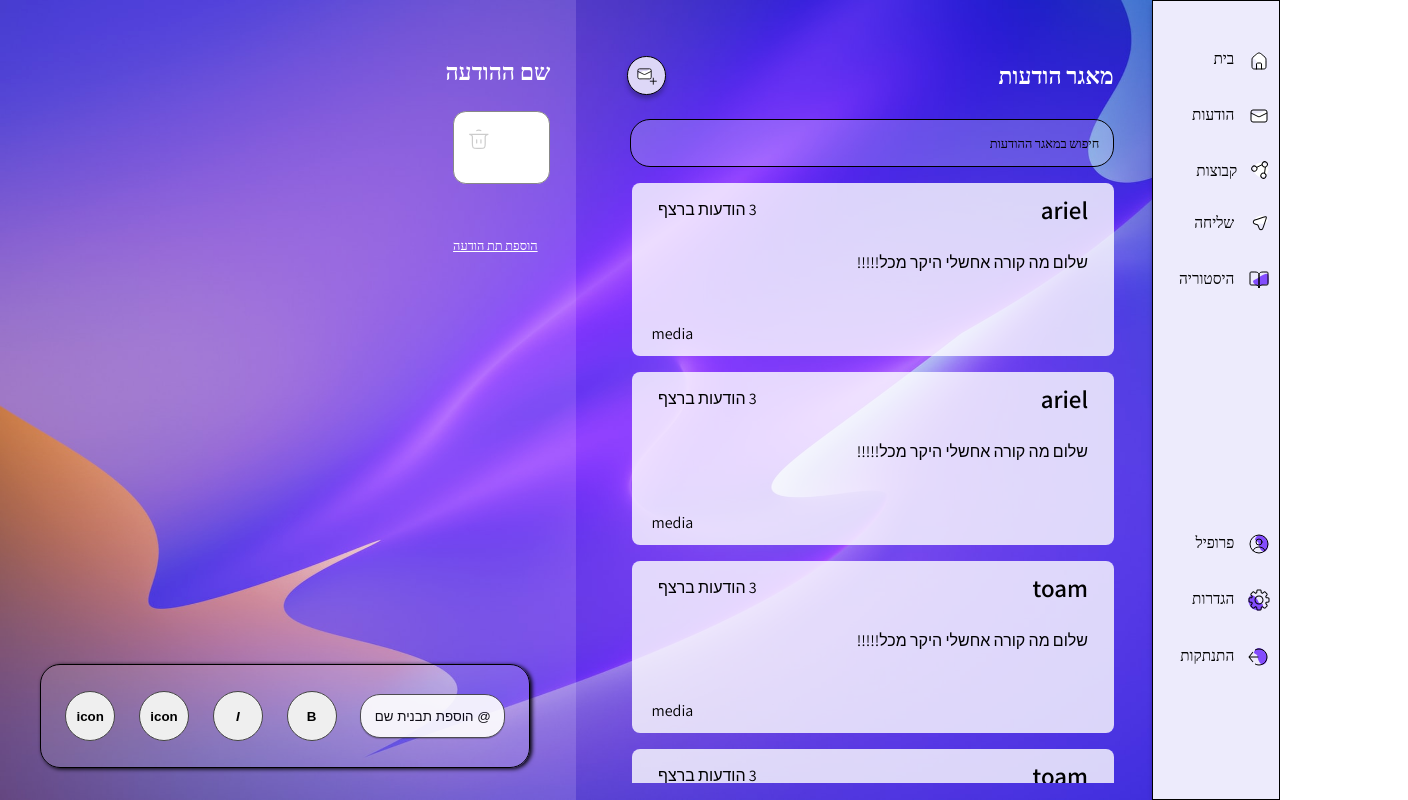
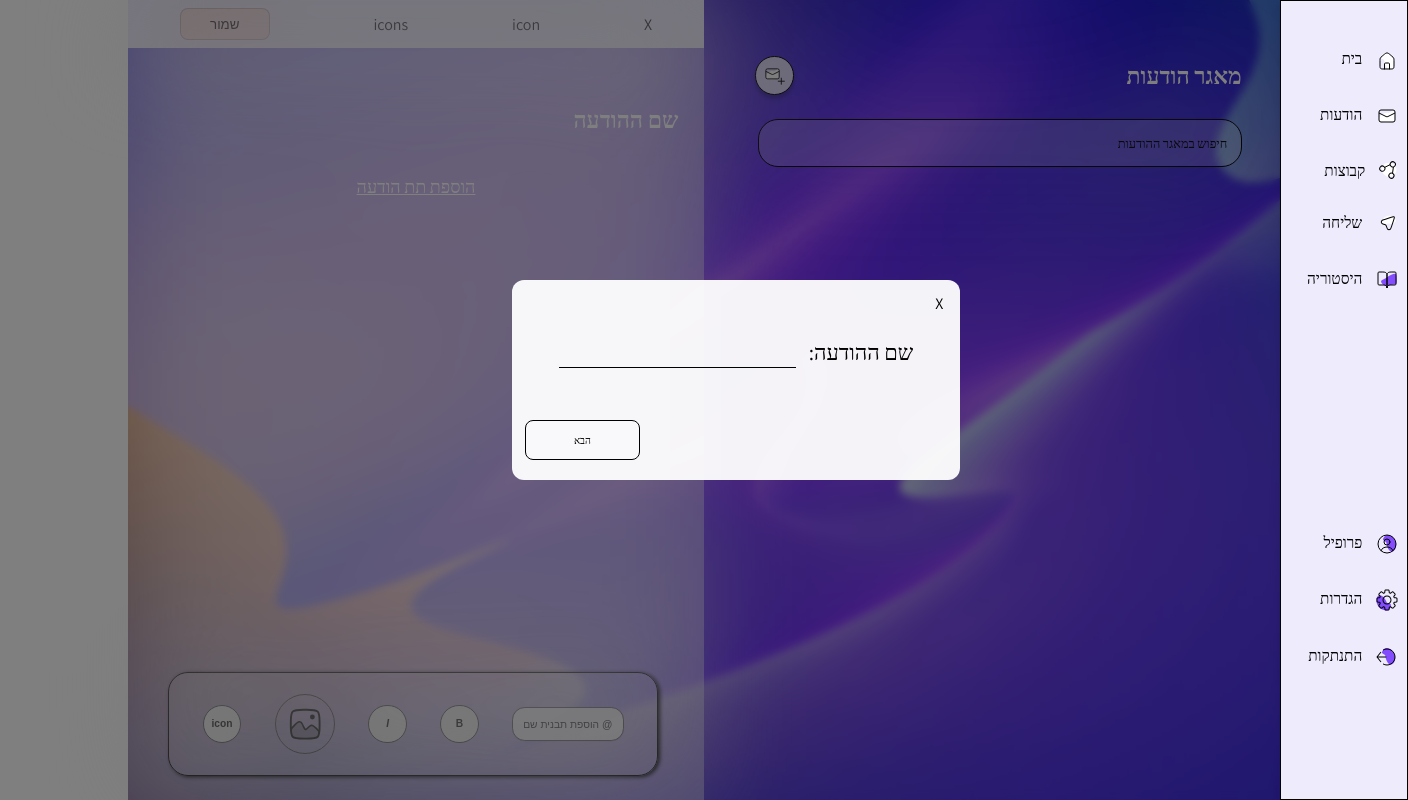
Before and after one commit to aariell0045/ws-project-front, a React (Create React App) app: page /MessagesStock in a window 1280 px wide. Both pictures are taken after a click on the button 646 px from the left and 75 px from the top of the page. Shown: the top 800 px of the page, 1408 px wide, since content can reach past the window. Built offline with nearby package versions, Linux system fonts and the light colour scheme.

Commit message:
finish add message functionalty for adding

```diff
--- /dev/null
+++ b/src/components/add-message-field/add-message-field.component.jsx
@@ -0,0 +1,31 @@
+import React from "react";
+import TrashIcon from "../../icons/icons-components/trash-icon/trash-icon.component";
+function AddMessageField(props) {
+	console.log(props.content);
+
+	return (
+		<div
+			onFocus={() => props.onFocus(props.currentObject)}
+			className='message-content-container'
+		>
+			<span
+				onClick={(event) => props.delete(event, props.currentObject.id)}
+				className='add-message-trash-icon'
+			>
+				<TrashIcon disabled={true} />
+			</span>
+			<img src={props.imageSrc} alt='' />
+			<div
+				value={props.content}
+				onInput={(event) => {
+					props.onChange(event, props.content);
+				}}
+				className='message-content'
+				style={{ width: "100%", height: "100%" }}
+				contentEditable='true'
+			></div>
+		</div>
+	);
+}
+
+export default AddMessageField;
--- a/src/components/add-message/add-message.component.jsx
+++ b/src/components/add-message/add-message.component.jsx
@@ -2,31 +2,31 @@ import "./add-messages.styles.css";
 import React, { useState } from "react";
 import AddEvents from "../add-events/add-events.component";
 import TrashIcon from "../../icons/icons-components/trash-icon/trash-icon.component";
+import MediaIcon from "../../icons/icons-components/media-icon/media-icon.component";
+import AddMessageField from "../add-message-field/add-message-field.component.jsx";
 
 function AddMessage(props) {
 	const [state, setState] = props.useState;
-	console.log(state);
-	function handleFieldsErea(event, index) {
-		let { value } = event.target;
-		if (index === 0 && value === "") {
-			value = " ";
-		}
-		state.fieldsErea[index] = value;
-		setState({
-			...state,
-		});
+
+	function uploadFile(e) {
+		let file = e.target.files[0];
+		console.log(file);
+		previewFile(file);
 	}
 
-	function clearFeild(index) {
-		debugger;
-		if (index === 0) {
-			state.fieldsErea[index] = " ";
-		} else {
-			state.fieldsErea[index] = "";
-		}
-		setState({
-			...state,
-		});
+	function previewFile(file) {
+		let reader = new FileReader();
+		reader.readAsDataURL(file);
+		reader.onload = () => {
+			if (state.currentMessage == null) {
+				return alert("בבקשה תתמקד על אחת מתיבות הטקסט");
+			}
+			state.currentMessage.imageSrc = reader.result;
+			console.log(state.currentMessage);
+			setState({
+				...state,
+			});
+		};
 	}
 
 	return (
@@ -44,137 +44,23 @@ function AddMessage(props) {
 						{state.messageName}
 					</div>
 				</header>
-				<div className='message-content-warpper'>
-					{state.fieldsErea[0] && (
-						<div className='message-content-texterea-warpper'>
-							<div
-								onClick={() => clearFeild(0)}
-								style={{
-									top: `${
-										Math.floor(
-											(state.fieldsErea[0].length / 75 + 1) * 2
-										) + "vh"
-									}`,
-								}}
-								className='message-content-trash-icon'
-							>
-								<TrashIcon disabled />
-							</div>
-							<textarea
-								value={state.fieldsErea[0].trimStart()}
-								onFocus={() => {
-									state.currrentField = 0;
-									setState({
-										...state,
-									});
-								}}
-								onChange={(event) => handleFieldsErea(event, 0)}
-								style={{ padding: "2vh", paddingLeft: "4vw" }}
-								name=''
-								id=''
-								cols={
-									state.fieldsErea[0].length < 74
-										? state.fieldsErea[0].length + 1
-										: 75
-								}
-								rows={state.fieldsErea[0].length / 70 + 1}
-							></textarea>
-						</div>
-					)}
+			</div>
+			<div className='add-message-messages-list'>
+				{state.messages.map((messageField, index) => {
+					if (index === 4) {
+						return null;
+					}
+					if (messageField.display) {
+						return messageField.afterDisplay();
+					} else {
+						return messageField.beforDisplay();
+					}
+				})}
 
-					{state.fieldsErea[1] && (
-						<div className='message-content-texterea-warpper'>
-							<div
-								onClick={() => clearFeild(1)}
-								style={{
-									top: `${
-										Math.floor(
-											(state.fieldsErea[1].length / 75 + 1) * 2
-										) + "vh"
-									}`,
-								}}
-								className='message-content-trash-icon'
-							>
-								<TrashIcon disabled />
-							</div>
-							<textarea
-								value={state.fieldsErea[1].trimStart()}
-								onFocus={() => {
-									state.currrentField = 1;
-									setState({
-										...state,
-									});
-								}}
-								onChange={(event) => handleFieldsErea(event, 1)}
-								style={{ padding: "2vh", paddingLeft: "4vw" }}
-								name=''
-								id=''
-								cols={
-									state.fieldsErea[1].length < 75
-										? state.fieldsErea[1].length
-										: 75
-								}
-								rows={state.fieldsErea[1].length / 70 + 1}
-							></textarea>
-						</div>
-					)}
+				<br />
+			</div>
 
-					{state.fieldsErea[2] && (
-						<div className='message-content-texterea-warpper'>
-							<div
-								onClick={() => clearFeild(2)}
-								style={{
-									top: `${
-										Math.floor(
-											(state.fieldsErea[2].length / 75 + 1) * 2
-										) + "vh"
-									}`,
-								}}
-								className='message-content-trash-icon'
-							>
-								<TrashIcon disabled />
-							</div>
-							<textarea
-								value={state.fieldsErea[2].trimStart()}
-								onFocus={() => {
-									state.currrentField = 2;
-									setState({
-										...state,
-									});
-								}}
-								onChange={(event) => handleFieldsErea(event, 2)}
-								style={{ padding: "2vh", paddingLeft: "4vw" }}
-								name=''
-								id=''
-								cols={
-									state.fieldsErea[2].length < 75
-										? state.fieldsErea[2].length
-										: 75
-								}
-								rows={state.fieldsErea[2].length / 70 + 1}
-							></textarea>
-						</div>
-					)}
-					<br />
-					{(!state.fieldsErea[2] || !state.fieldsErea[1]) && (
-						<span
-							onClick={() => {
-								for (let i = 0; i < state.fieldsErea.length; i++) {
-									if (!state.fieldsErea[i]) {
-										return (state.fieldsErea[i] = " ");
-									}
-									setState({
-										...state,
-									});
-								}
-							}}
-							className='add-sub-message'
-						>
-							הוספת תת הודעה
-						</span>
-					)}
-				</div>
-			</div>
+			{/* <img src={imageSrc} alt='' /> */}
 			<div className='add-message-footer'>
 				<button
 					onClick={() => {
@@ -192,7 +78,17 @@ function AddMessage(props) {
 				<button className='add-message-tool'>
 					<em>I</em>
 				</button>
-				<button className='add-message-tool'>icon</button>
+				<input
+					onChange={(event) => uploadFile(event)}
+					type='file'
+					name='upload-file'
+					id='upload-file'
+					style={{ display: "none" }}
+				/>
+				<label className='add-message-tool' htmlFor='upload-file'>
+					<MediaIcon />
+				</label>
+
 				<button className='add-message-tool'>icon</button>
 			</div>
 		</section>
--- a/src/components/add-message/add-messages.styles.css
+++ b/src/components/add-message/add-messages.styles.css
@@ -1,3 +1,8 @@
+.add-message {
+	width: 45vw;
+	height: 100vh;
+}
+
 .create-message-header {
 	color: black;
 	padding-top: 7vh;
@@ -32,28 +37,34 @@
 	display: flex;
 	justify-content: space-evenly;
 	align-items: center;
+	margin-bottom: 5vh;
 }
 
 .add-contact-name {
 	background: #ffffff;
 	opacity: 0.9;
-	box-shadow: 0px 1px 1px rgba(0, 0, 0, 0.25);
-	border-radius: 20px;
+	box-shadow: 0px 0.01vw 0.01vw rgba(0, 0, 0, 0.25);
+	border-radius: 1vw;
 	padding: 1em;
 	width: fit-content;
 	height: fit-content;
-	border: 1px solid #444;
+	border: 0.01vw solid #444;
 	cursor: pointer;
+	font-size: 0.8vw;
 }
 
 .add-message-tool {
-	width: 50px;
-	height: 50px;
+	width: 3vw;
+	height: 3vw;
 	padding: 10px;
 	border-radius: 50%;
 	font-weight: bold;
 	border: 1px solid #444;
 	cursor: pointer;
+	display: flex;
+	justify-content: center;
+	align-items: center;
+	font-size: 0.8vw;
 }
 
 .add-sub-message {
@@ -71,10 +82,14 @@
 }
 
 .message-content-warpper {
-	display: flex;
-	flex-direction: column;
-	gap: 1.7vh;
-	align-items: flex-start;
+	width: 100%;
+	height: 100%;
+}
+
+.message-content-warpper img {
+	width: 20vw;
+	height: auto;
+	border-radius: 1vh;
 }
 
 .message-content-warpper textarea {
@@ -85,7 +100,7 @@
 	color: #000000;
 
 	max-width: 40vw;
-	font-size: 1vw;
+	font-size: 1.3vw;
 }
 
 textarea::-webkit-scrollbar {
@@ -100,6 +115,55 @@ textarea::-webkit-scrollbar {
 
 .message-content-trash-icon {
 	position: absolute;
-	left: 1vw;
+	left: 2vw;
 	width: 2vw;
 }
+
+.message-content-container {
+	background: #ffffff;
+	border: 0.01vw solid #000000;
+	box-sizing: border-box;
+	border-radius: 1vh;
+	max-width: 20vw;
+	flex-wrap: wrap;
+	height: fit-content;
+	margin-right: 7vw;
+	margin-top: 4vh;
+	position: relative;
+}
+
+.message-content {
+	outline: none;
+	padding-bottom: 2vh;
+	font-family: Assistant;
+	font-style: normal;
+	font-weight: 300;
+	font-size: 1vw;
+	text-align: right;
+
+	color: #000000;
+}
+
+.add-message-messages-list {
+	width: 100%;
+	height: 64vh;
+	overflow-y: scroll;
+}
+
+.add-message-messages-list::-webkit-scrollbar {
+	width: 0px;
+}
+
+.message-content-container img {
+	width: 19.9vw;
+	border-radius: 1vh;
+}
+
+.add-message-trash-icon {
+	position: absolute;
+	left: 0px;
+	width: 3vw;
+	height: 5vh;
+	top: 50%;
+	margin-top: -2.5vh;
+}
--- a/src/components/add-single-field/add-single-field.component.jsx
+++ b/src/components/add-single-field/add-single-field.component.jsx
@@ -27,6 +27,14 @@ function AddSingleField(props) {
 			<div className='add-single-field-input-container'>
 				{firstField}:
 				<input
+					onKeyPress={(event) => {
+						if (event.key === "Enter" && state) {
+							setState({
+								...state,
+							});
+							close();
+						}
+					}}
 					name='messageName'
 					onChange={(event) => handleInputs(event)}
 					type='text'
@@ -36,7 +44,9 @@ function AddSingleField(props) {
 				<button
 					onClick={() => {
 						if (state) {
-							setState(state);
+							setState({
+								...state,
+							});
 							close();
 						}
 					}}
--- a/src/components/message-box/message-box.component.jsx
+++ b/src/components/message-box/message-box.component.jsx
@@ -2,17 +2,17 @@ import "./message-box.styles.css";
 import React from "react";
 
 function MessageBox(props) {
-  let [messageName, contentMessage] = props.item;
-
+	const { item } = props;
+	console.log(props.item);
 	return (
-    <div className="message-box">
-      <header className="message-box-header">
-        <h3>{messageName}</h3>
+		<div className='message-box'>
+			<header className='message-box-header'>
+				<h3>{item[0]}</h3>
 				<p>3 הודעות ברצף</p>
 			</header>
-      <div className="content">
-        <p>{contentMessage}</p>
-        <div className="media-footer">media</div>
+			<div className='content'>
+				<p>{}</p>
+				<div className='media-footer'>media</div>
 			</div>
 		</div>
 	);
--- a/src/components/messages-stock/messages-stock.component.jsx
+++ b/src/components/messages-stock/messages-stock.component.jsx
@@ -5,6 +5,7 @@ import AddMessage from "../add-message/add-message.component";
 import AddMessageIcon from "../../icons/icons-components/add-message/add-message.component";
 import AddEvents from "../add-events/add-events.component";
 import AddSingleField from "../add-single-field/add-single-field.component";
+import AddMessageField from "../add-message-field/add-message-field.component";
 
 const messages = [
 	{ messageName: "ariel", contentMessage: "שלום מה קורה אחשלי היקר מכל!!!!!" },
@@ -15,15 +16,92 @@ const messages = [
 
 function MessagesStock() {
 	const [createMessage, setCreateMessage] = useState(false);
-	const [messagesList, setMessageList] = useState(messages);
+	const [messagesList, setMessageList] = useState([]);
 	const [state, setState] = useState({
 		searchMessages: "",
 		messageName: "שם ההודעה",
 		openAddMessageNameWindows: false,
-		fieldsErea: [" ", "", ""],
-		currrentField: null,
-		selectedField: "",
+		currentMessage: null,
+		messages: [
+			{
+				id: "1",
+				imageSrc: "",
+				content: "",
+				display: false,
+				clear() {
+					this.imageSrc = "";
+					this.content = "";
+				},
+				afterDisplay() {
+					return (
+						<AddMessageField
+							imageSrc={this.imageSrc}
+							content={this.content}
+							display={this.display}
+							onFocus={this.onFocus}
+							onChange={this.onChange}
+							delete={this.delete}
+							currentObject={this}
+						/>
+					);
+				},
+				toggle() {
+					this.display = !this.display;
+				},
+				beforDisplay() {
+					return (
+						<div
+							className='befor-display-message-stock'
+							onClick={() => {
+								debugger;
+								this.toggle();
+								let newObj = { ...state.messages[0] };
+								state.messages.push({
+									...newObj,
+									id: +this.id + 1 + "",
+									display: false,
+									imageSrc: "",
+									content: "",
+								});
+
+								setState({
+									...state,
+								});
+							}}
+						>
+							<span>הוספת תת הודעה</span>
+						</div>
+					);
+				},
+				onFocus(currentObject) {
+					state.currentMessage = currentObject;
+					console.log(state);
+					setState({
+						...state,
+					});
+				},
+				onChange(event) {
+					state.currentMessage.content = event.target.innerText;
+
+					setState({
+						...state,
+					});
+				},
+				delete(event, id) {
+					let index = state.messages.findIndex((message) => message.id == id);
+					if (index === 4) {
+						state.messages.splice(index);
+					} else {
+						state.messages.splice(index, 1);
+					}
+					setState({
+						...state,
+					});
+				},
+			},
+		],
 	});
+	console.log(messagesList);
 
 	function handleInputs({ target }) {
 		const { name, value } = target;
@@ -47,7 +125,13 @@ function MessagesStock() {
 					<header className='messages-stock-left-side-header'>
 						<p>מאגר הודעות</p>
 						<button
-							onClick={(event) => setCreateMessage(true)}
+							onClick={(event) => {
+								setCreateMessage(true);
+								setState({
+									...state,
+									openAddMessageNameWindows: true,
+								});
+							}}
 							className='messages-stock-right-side-button-add-new-message'
 						>
 							<AddMessageIcon />
@@ -66,13 +150,7 @@ function MessagesStock() {
 							messagesList.map((message, index) => {
 								if (message.messageName.includes(state.searchMessages)) {
 									return (
-										<MessageBox
-											key={index}
-											item={[
-												message.messageName,
-												message.contentMessage,
-											]}
-										/>
+										<MessageBox key={index} item={state.messages} />
 									);
 								} else {
 									return null;
@@ -80,21 +158,28 @@ function MessagesStock() {
 							})}
 						{!state.searchMessages &&
 							messagesList.map((message, index) => {
-								return (
-									<MessageBox
-										key={index}
-										item={[
-											message.messageName,
-											message.contentMessage,
-										]}
-									/>
-								);
+								console.log(message);
+								return <MessageBox key={index} item={message} />;
 							})}
 					</div>
 				</div>
 				<div className='messages-stock-right-side'>
 					<div className='message-stock-right-side-background'></div>
 					<div className='messsages-stock-tools'></div>
+					<nav className='messeges-stcok-left-side-nav-bar'>
+						<div>X</div>
+						<div>icon</div>
+						<div>icons</div>
+						<button
+							onClick={() => {
+								debugger;
+								messagesList.push([state.messageName, state.messages]);
+								setMessageList([...messagesList]);
+							}}
+						>
+							שמור
+						</button>
+					</nav>
 					<div>
 						{createMessage && (
 							<AddMessage
--- a/src/components/messages-stock/messages-stock.styles.css
+++ b/src/components/messages-stock/messages-stock.styles.css
@@ -133,3 +133,44 @@
 	position: absolute;
 	z-index: 1;
 }
+
+.messeges-stcok-left-side-nav-bar {
+	width: 100%;
+	height: 6vh;
+	background: #edebfc;
+	mix-blend-mode: normal;
+	display: flex;
+	justify-content: space-around;
+	align-items: center;
+}
+
+.messeges-stcok-left-side-nav-bar button {
+	background: rgba(253, 140, 76, 0.2);
+	border: 0.01vw solid rgba(0, 0, 0, 0.2);
+	box-sizing: border-box;
+	border-radius: 1vh;
+	width: 7vw;
+	height: 4vh;
+}
+
+.messeges-stcok-left-side-nav-bar button:hover {
+	background: rgba(253, 140, 76, 1);
+	border: 0.01vw solid rgba(0, 0, 0, 1);
+}
+
+.befor-display-message-stock {
+	font-family: Assistant;
+	font-style: normal;
+	font-weight: normal;
+	font-size: 18px;
+	line-height: 24px;
+	/* identical to box height */
+
+	text-align: right;
+	text-decoration-line: underline;
+
+	color: #ffffff;
+	display: flex;
+	justify-content: center;
+	margin-top: 2vh;
+}
--- /dev/null
+++ b/src/icons/icons-components/media-icon/media-icon.component.jsx
@@ -0,0 +1,42 @@
+function MediaIcon() {
+	return (
+		<svg
+			width='100%'
+			height='100%'
+			viewBox='0 0 24 24'
+			fill='none'
+			xmlns='http://www.w3.org/2000/svg'
+		>
+			<mask
+				id='mask0'
+				style={{maskType:'alpha'}}
+				maskUnits='userSpaceOnUse'
+				x='3'
+				y='3'
+				width='18'
+				height='18'
+			>
+				<path
+					d='M3 11C3 7.22876 3 5.34315 4.17157 4.17157C5.34315 3 7.22876 3 11 3H13C16.7712 3 18.6569 3 19.8284 4.17157C21 5.34315 21 7.22876 21 11V13C21 16.7712 21 18.6569 19.8284 19.8284C18.6569 21 16.7712 21 13 21H11C7.22876 21 5.34315 21 4.17157 19.8284C3 18.6569 3 16.7712 3 13V11Z'
+					fill='#273B4A'
+				/>
+			</mask>
+			<g mask='url(#mask0)'>
+				<path
+					d='M5.40989 12.5901L5.25713 12.7429C4.27646 13.7235 3.78613 14.2139 3.49264 14.8158C3.39066 15.025 3.30712 15.2427 3.24299 15.4664C3.05843 16.1102 3.09488 16.8027 3.16777 18.1877L3.5 24.5H21V19.7573C21 18.3059 21 17.5802 20.7614 16.9207C20.6962 16.7404 20.6181 16.565 20.5277 16.3959C20.1971 15.7774 19.6577 15.2919 18.5789 14.321L18.3643 14.1279C17.4682 13.3214 17.0202 12.9182 16.5078 12.8039C16.1864 12.7322 15.8523 12.741 15.5352 12.8295C15.0295 12.9705 14.6033 13.3967 13.7508 14.2492C13.1184 14.8816 12.8023 15.1977 12.4625 15.2406C12.2519 15.2672 12.0383 15.226 11.8526 15.1231C11.5531 14.9572 11.3742 14.5399 11.0166 13.7053C10.2559 11.9304 9.87554 11.0429 9.22167 10.7151C8.89249 10.5501 8.52413 10.4792 8.1572 10.5101C7.42836 10.5716 6.75554 11.2445 5.40989 12.5901L5.40989 12.5901Z'
+					fill='black'
+					fill-opacity='0.25'
+					stroke='black'
+				/>
+			</g>
+			<path
+				d='M3 11C3 7.22876 3 5.34315 4.17157 4.17157C5.34315 3 7.22876 3 11 3H13C16.7712 3 18.6569 3 19.8284 4.17157C21 5.34315 21 7.22876 21 11V13C21 16.7712 21 18.6569 19.8284 19.8284C18.6569 21 16.7712 21 13 21H11C7.22876 21 5.34315 21 4.17157 19.8284C3 18.6569 3 16.7712 3 13V11Z'
+				stroke='black'
+				stroke-width='1.2'
+			/>
+			<circle cx='16.5' cy='7.5' r='1.5' fill='black' />
+		</svg>
+	);
+}
+
+export default MediaIcon;
```
Also changed, not shown: src/icons/regular-icons-src/Img_box_duotone.svg (added). Lines whose indentation alone changed are shown as unchanged.
